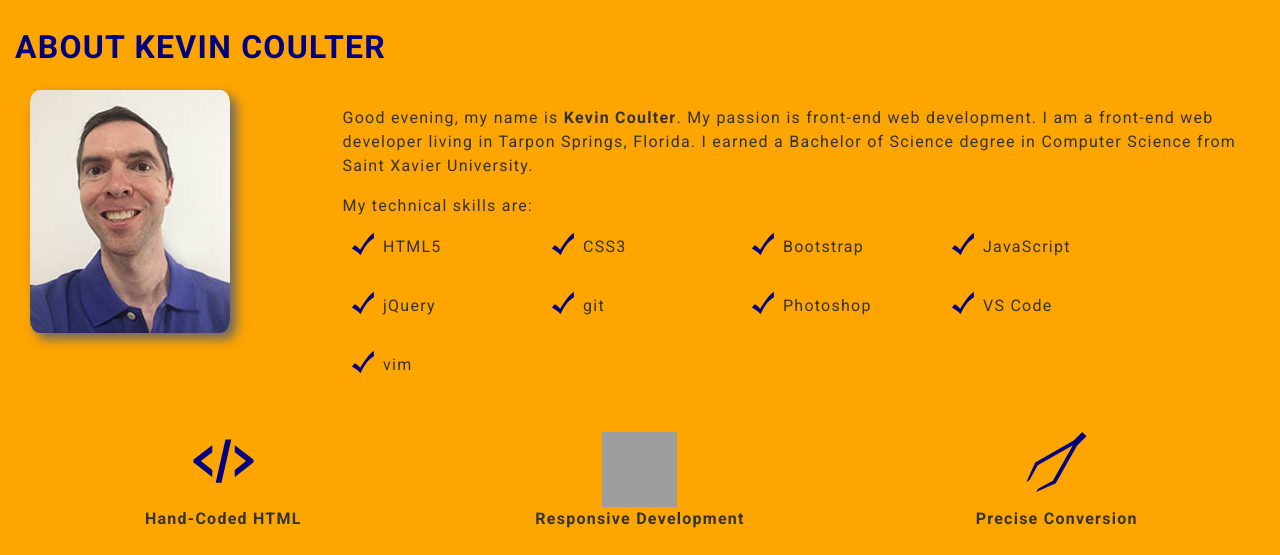
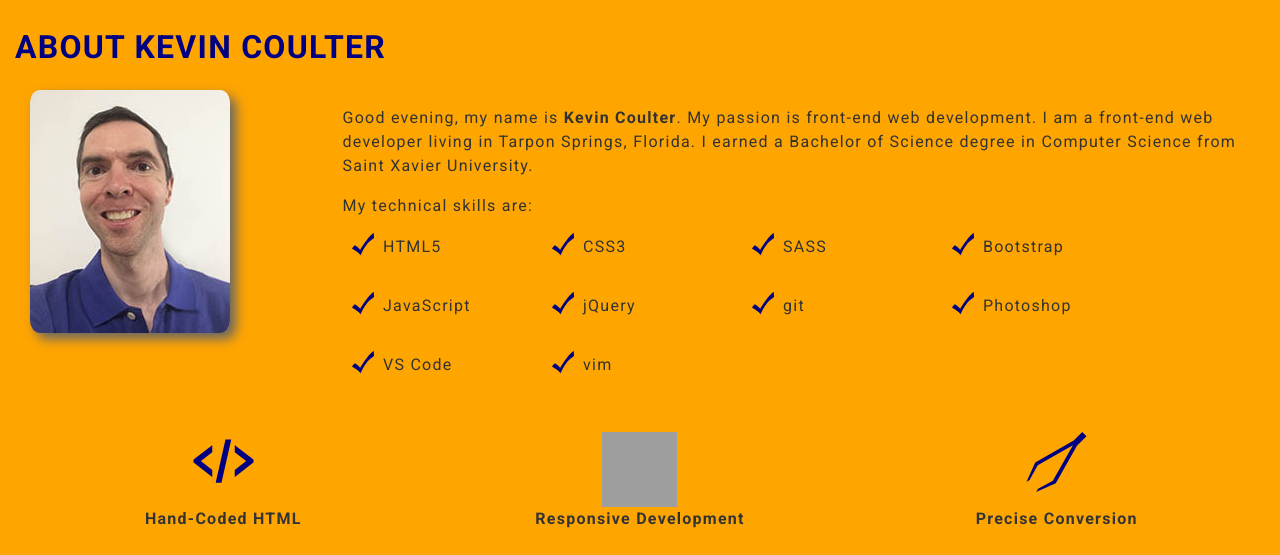
Before and after one commit to GreenApple76/kevin-website, a PHP site: page / in a window 1280 px wide. Shown: the part 990-1545 px from the top of the page. Run offline with PHP 8.4, Linux system fonts and the light colour scheme; some libraries are stand-ins or nearby versions; grey boxes are pictures that could not be loaded.

Commit message:
add SASS to skills

```diff
--- a/index.php
+++ b/index.php
@@ -71,6 +71,7 @@
                                         <ul class="skills list-group row">
                                             <li class="list-group-item col-xs-12 col-md-6 col-lg-4"><img src="img/noun_870285_cc.svg" width="40" height="40" alt="*">HTML5</li>
                                             <li class="list-group-item col-xs-12 col-md-6 col-lg-4"><img src="img/noun_870285_cc.svg" width="40" height="40" alt="*">CSS3</li>
+                                            <li class="list-group-item col-xs-12 col-md-6 col-lg-4"><img src="img/noun_870285_cc.svg" width="40" height="40" alt="*">SASS</li>
                                             <li class="list-group-item col-xs-12 col-md-6 col-lg-4"><img src="img/noun_870285_cc.svg" width="40" height="40" alt="*">Bootstrap</li>
                                             <li class="list-group-item col-xs-12 col-md-6 col-lg-4"><img src="img/noun_870285_cc.svg" width="40" height="40" alt="*">JavaScript</li>
                                             <li class="list-group-item col-xs-12 col-md-6 col-lg-4"><img src="img/noun_870285_cc.svg" width="40" height="40" alt="*">jQuery</li>
```
